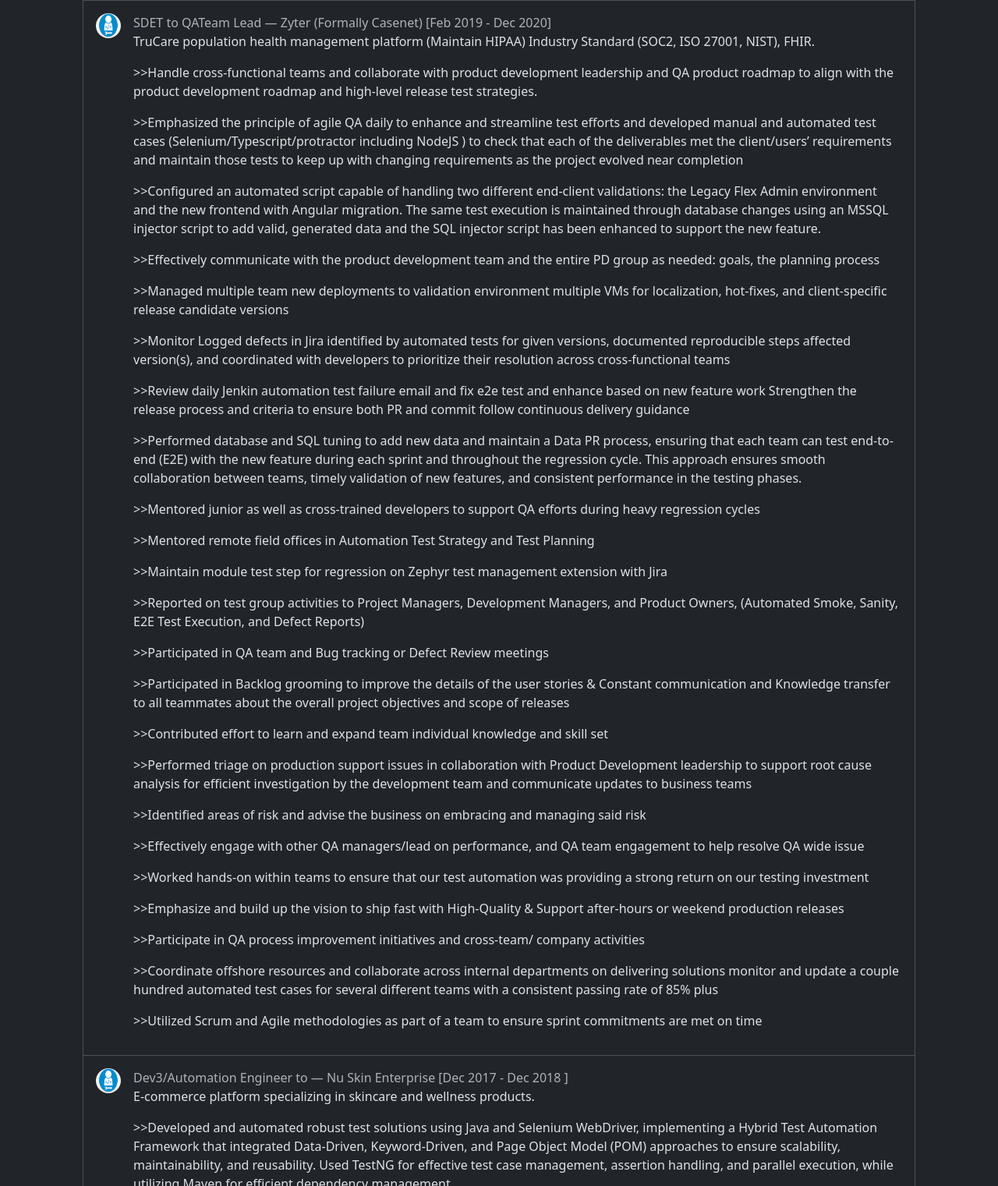
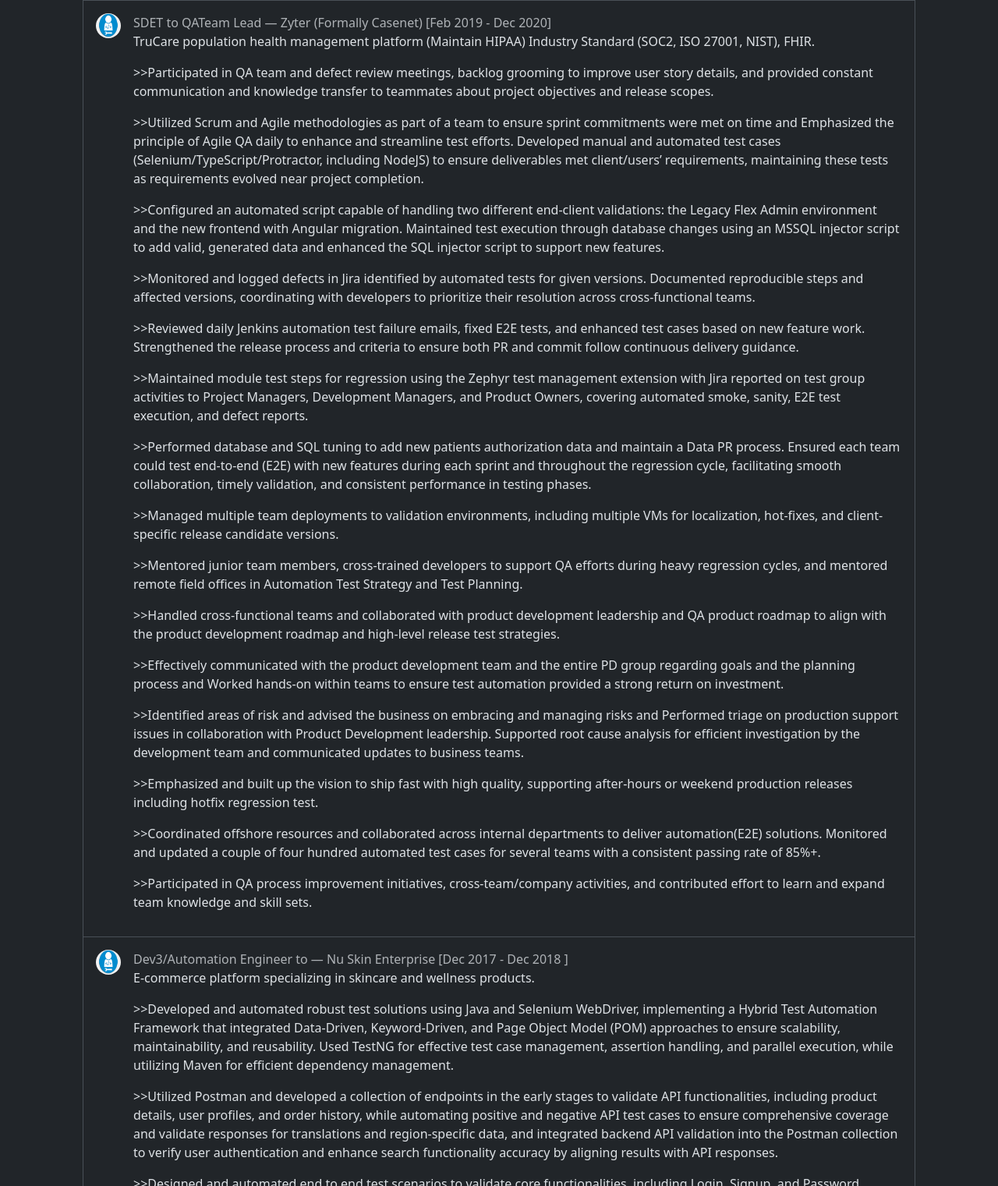
Before and after one commit to DevBitPro/MyFolio, a plain HTML site: page exprience.html in a window 1280 px wide. Shown: the part 4550-6071 px from the top of the page at 78% size. Drawn offline with nearby package versions, Linux system fonts and the light colour scheme.

Commit message:
Update exprience.html

```diff
--- a/exprience.html
+++ b/exprience.html
@@ -354,65 +354,56 @@
                                     Dec 2020]
                                 <p>TruCare population health management platform (Maintain HIPAA) Industry Standard
                                     (SOC2, ISO 27001, NIST), FHIR.</p>
-                                <p>>>Handle cross-functional teams and collaborate with product development leadership
-                                    and QA product roadmap to align with the product development roadmap and high-level
-                                    release test strategies. </p>
-                                <p>>>Emphasized the principle of agile QA daily to enhance and streamline test efforts
-                                    and developed manual and automated test cases (Selenium/Typescript/protractor
-                                    including NodeJS ) to check that each of the deliverables met the client/users’
-                                    requirements and maintain those tests to keep up with changing requirements as the
-                                    project evolved near completion </p>
+                                <p>>>Participated in QA team and defect review meetings, backlog grooming to improve
+                                    user story details, and provided constant communication and knowledge transfer to
+                                    teammates about project objectives and release scopes.</p>
+                                <p>>>Utilized Scrum and Agile methodologies as part of a team to ensure sprint
+                                    commitments were met on time and Emphasized the principle of Agile QA daily to
+                                    enhance and streamline test efforts. Developed manual and automated test cases
+                                    (Selenium/TypeScript/Protractor, including NodeJS) to ensure deliverables met
+                                    client/users’ requirements, maintaining these tests as requirements evolved near
+                                    project completion.</p>
                                 <p>>>Configured an automated script capable of handling two different end-client
                                     validations: the Legacy Flex Admin environment and the new frontend with Angular
-                                    migration. The same test execution is maintained through database changes using an
-                                    MSSQL injector script to add valid, generated data and the SQL injector script has
-                                    been enhanced to support the new feature.</p>
-                                <p>>>Effectively communicate with the product development team and the entire PD group
-                                    as needed: goals, the planning process</p>
-                                <p>>>Managed multiple team new deployments to validation environment multiple VMs for
-                                    localization, hot-fixes, and client-specific release candidate versions </p>
-                                <p>>>Monitor Logged defects in Jira identified by automated tests for given versions,
-                                    documented reproducible steps affected version(s), and coordinated with developers
-                                    to prioritize their resolution across cross-functional teams </p>
-                                <p>>>Review daily Jenkin automation test failure email and fix e2e test and enhance
-                                    based on new feature work Strengthen the release process and criteria to ensure both
-                                    PR and commit follow continuous delivery guidance</p>
-                                <p>>>Performed database and SQL tuning to add new data and maintain a Data PR process,
-                                    ensuring that each team can test end-to-end (E2E) with the new feature during each
-                                    sprint and throughout the regression cycle. This approach ensures smooth
-                                    collaboration between teams, timely validation of new features, and consistent
-                                    performance in the testing phases.</p>
-                                <p>>>Mentored junior as well as cross-trained developers to support QA efforts during
-                                    heavy regression cycles </p>
-                                <p>>>Mentored remote field offices in Automation Test Strategy and Test Planning</p>
-                                <p>>>Maintain module test step for regression on Zephyr test management extension with
-                                    Jira </p>
-                                <p>>>Reported on test group activities to Project Managers, Development Managers, and
-                                    Product Owners, (Automated Smoke, Sanity, E2E Test Execution, and Defect Reports)
-                                </p>
-                                <p>>>Participated in QA team and Bug tracking or Defect Review meetings </p>
-                                <p>>>Participated in Backlog grooming to improve the details of the user stories &
-                                    Constant communication and Knowledge transfer to all teammates about the overall
-                                    project objectives and scope of releases </p>
-                                <p>>>Contributed effort to learn and expand team individual knowledge and skill set</p>
-                                <p>>>Performed triage on production support issues in collaboration with Product
-                                    Development leadership to support root cause analysis for efficient investigation by
-                                    the development team and communicate updates to business teams</p>
-                                <p>>>Identified areas of risk and advise the business on embracing and managing said
-                                    risk </p>
-                                <p>>>Effectively engage with other QA managers/lead on performance, and QA team
-                                    engagement to help resolve QA wide issue </p>
-                                <p>>>Worked hands-on within teams to ensure that our test automation was providing a
-                                    strong return on our testing investment </p>
-                                <p>>>Emphasize and build up the vision to ship fast with High-Quality & Support
-                                    after-hours or weekend production releases </p>
-                                <p>>>Participate in QA process improvement initiatives and cross-team/ company
-                                    activities </p>
-                                <p>>>Coordinate offshore resources and collaborate across internal departments on
-                                    delivering solutions monitor and update a couple hundred automated test cases for
-                                    several different teams with a consistent passing rate of 85% plus </p>
-                                <p>>>Utilized Scrum and Agile methodologies as part of a team to ensure sprint
-                                    commitments are met on time</p>
+                                    migration. Maintained test execution through database changes using an MSSQL
+                                    injector script to add valid, generated data and enhanced the SQL injector script to
+                                    support new features.</p>
+                                <p>>>Monitored and logged defects in Jira identified by automated tests for given
+                                    versions. Documented reproducible steps and affected versions, coordinating with
+                                    developers to prioritize their resolution across cross-functional teams.</p>
+                                <p>>>Reviewed daily Jenkins automation test failure emails, fixed E2E tests, and
+                                    enhanced test cases based on new feature work. Strengthened the release process and
+                                    criteria to ensure both PR and commit follow continuous delivery guidance.</p>
+                                <p>>>Maintained module test steps for regression using the Zephyr test management
+                                    extension with Jira reported on test group activities to Project Managers,
+                                    Development Managers, and Product Owners, covering automated smoke, sanity, E2E test
+                                    execution, and defect reports.</p>
+                                <p>>>Performed database and SQL tuning to add new patients authorization data and
+                                    maintain a Data PR process. Ensured each team could test end-to-end (E2E) with new
+                                    features during each sprint and throughout the regression cycle, facilitating smooth
+                                    collaboration, timely validation, and consistent performance in testing phases.</p>
+                                <p>>>Managed multiple team deployments to validation environments, including multiple
+                                    VMs for localization, hot-fixes, and client-specific release candidate versions.</p>
+                                <p>>>Mentored junior team members, cross-trained developers to support QA efforts during
+                                    heavy regression cycles, and mentored remote field offices in Automation Test
+                                    Strategy and Test Planning.</p>
+                                <p>>>Handled cross-functional teams and collaborated with product development leadership
+                                    and QA product roadmap to align with the product development roadmap and high-level
+                                    release test strategies.</p>
+                                <p>>>Effectively communicated with the product development team and the entire PD group
+                                    regarding goals and the planning process and Worked hands-on within teams to ensure
+                                    test automation provided a strong return on investment.</p>
+                                <p>>>Identified areas of risk and advised the business on embracing and managing risks
+                                    and Performed triage on production support issues in collaboration with Product
+                                    Development leadership. Supported root cause analysis for efficient investigation by
+                                    the development team and communicated updates to business teams.</p>
+                                <p>>>Emphasized and built up the vision to ship fast with high quality, supporting
+                                    after-hours or weekend production releases including hotfix regression test.</p>
+                                <p>>>Coordinated offshore resources and collaborated across internal departments to
+                                    deliver automation(E2E) solutions. Monitored and updated a couple of four hundred automated test
+                                    cases for several teams with a consistent passing rate of 85%+.</p>
+                                <p>>>Participated in QA process improvement initiatives, cross-team/company activities,
+                                    and contributed effort to learn and expand team knowledge and skill sets.</p>
                                 </p>
                             </div>
                             <!-- <small class="opacity-50 text-nowrap">Dec2017 - May2022</small> -->
```
